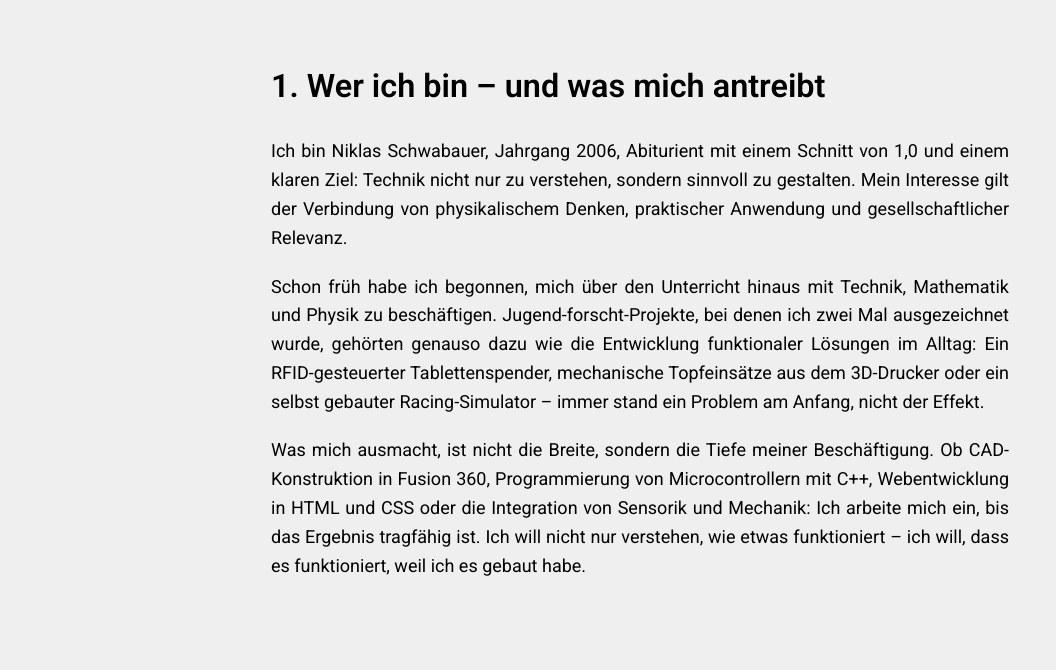
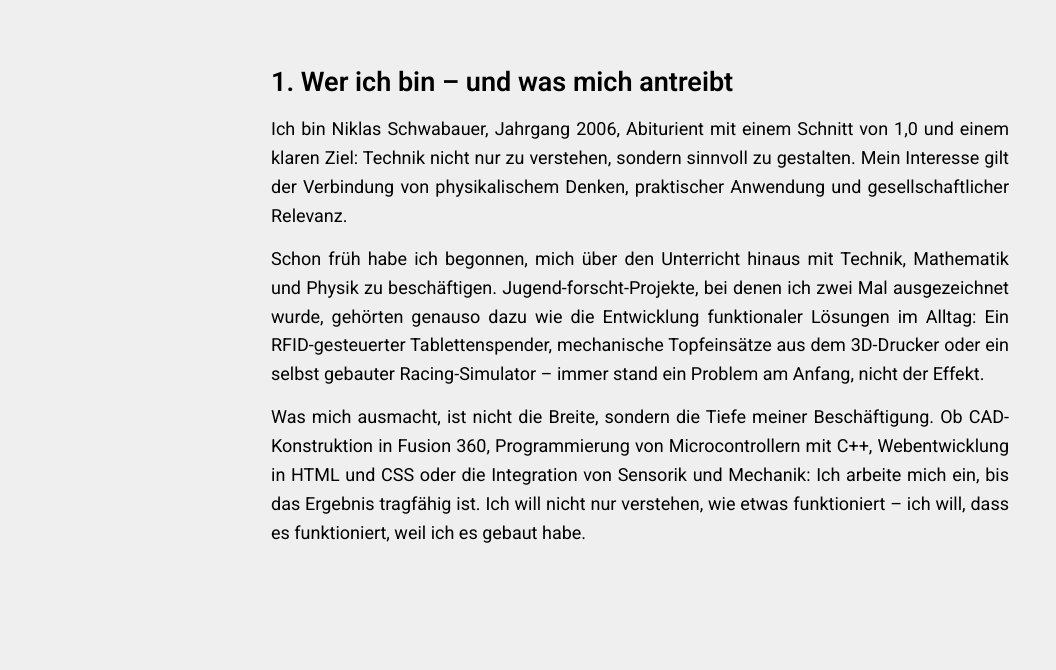
Before and after one commit to niklasschwabauer/Website, a plain HTML site: page personal.html in a window 1280 px wide. Shown: the part 720-1390 px from the top of the page, without its empty margins (0-1056 px from the left). Drawn offline with Linux system fonts and the light colour scheme; a script that the page names is missing; a web font is replaced by a local one.

Commit message:
Update content.css

```diff
--- a/css/content.css
+++ b/css/content.css
@@ -79,14 +79,14 @@
 .chapter {
   display: flex;
   flex-direction: column;
-  gap: 16px;
+  gap: 0.6em;
 
   font-size: 1em;  /*20px: 20 x 1*/
 
   max-width: 41em;   /*820px: 20 x 41*/
 }
 .chapter__headline {
-  font-size: 1.8em;  /*36px: 20 x 1.8*/
+  font-size: 1.5em;  /*36px: 20 x 1.8*/ /*Updated*/
   font-weight: 600;
 }
 .chapter__container {
@@ -94,12 +94,12 @@
   flex-direction: column;
   gap: 8px;
 
-  padding: 8px 0 0 0;
+  padding: 0;
 }
 .chapter__subhead p:not(:first-child),
 .chapter__container-text p:not(:first-child),
 .hero__paragraph p:not(:first-child) {
-  margin: 20px 0 0 0;
+  margin: 0.8em 0 0 0;
 }
 .chapter__container-headline {
   font-size: 1.2em;  /*24px: 20 x 1.2*/
```
